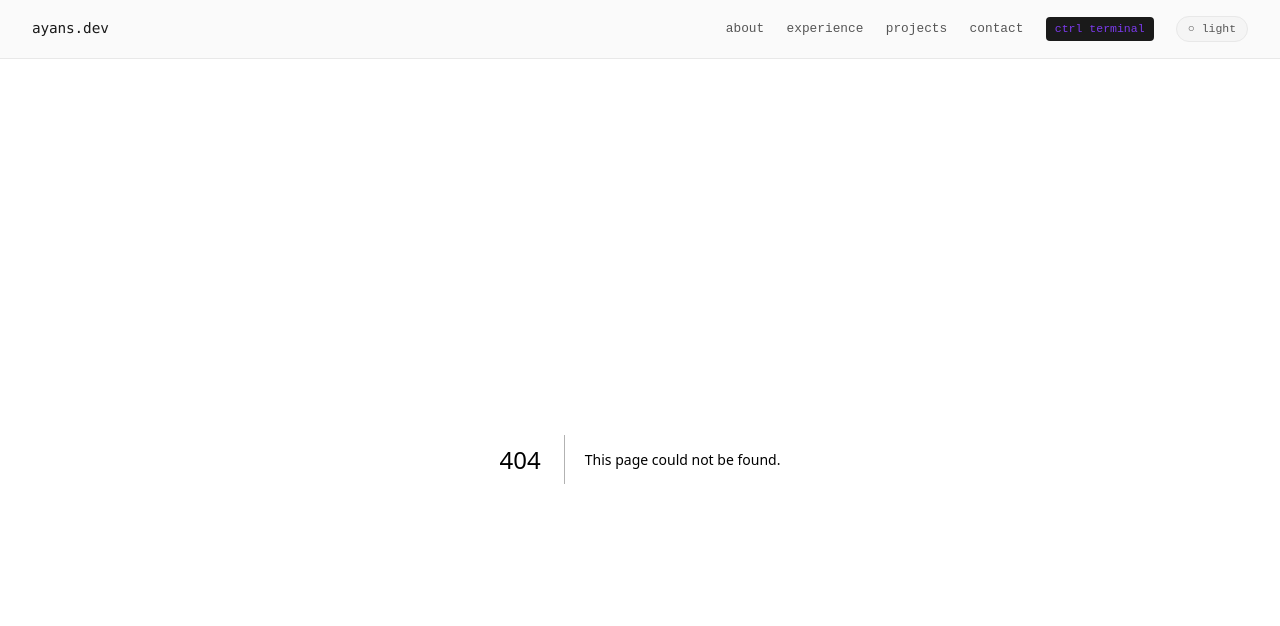
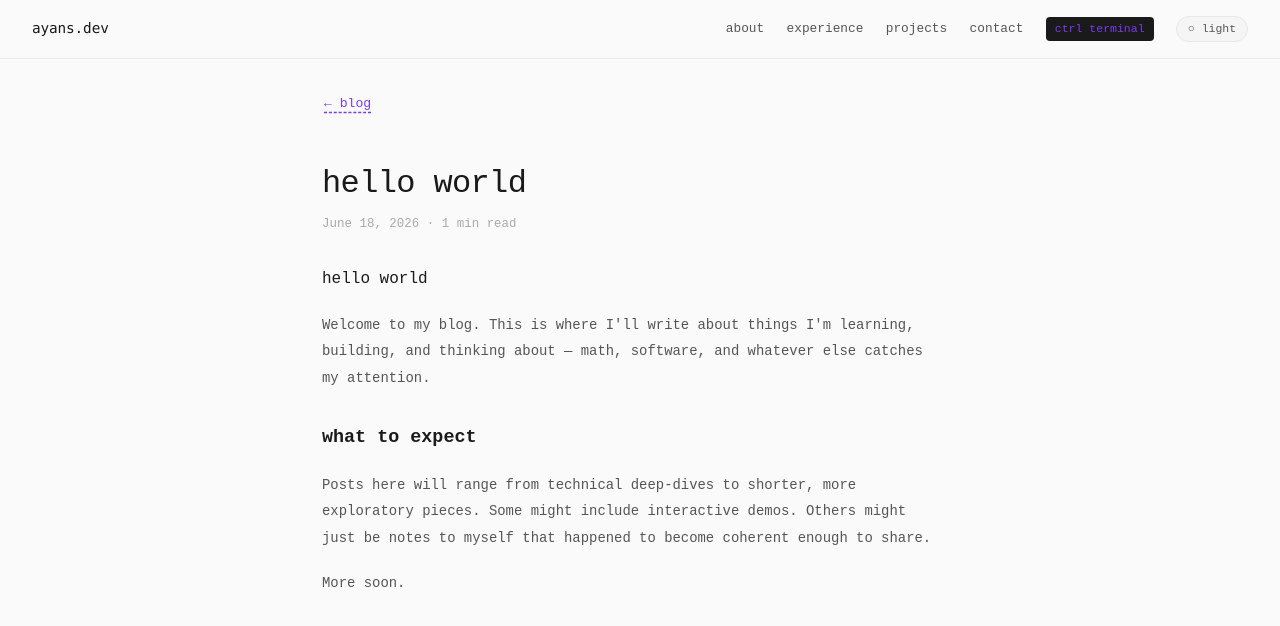
Before and after one commit to draggle/portfolio, a Next.js app: page /blog/1 in a window 1280 px wide. Before the commit this address had no page. Shown: the top 626 px of the page. Built offline with nearby package versions, Linux system fonts and the light colour scheme; a web font is replaced by a local one.

Commit message:
feat: add blog detail page with MDX dynamic import
Co-Authored-By: Claude Sonnet 4.6 <noreply@anthropic.com>

```diff
--- /dev/null
+++ b/src/app/blog/[id]/page.tsx
@@ -0,0 +1,41 @@
+import { notFound } from 'next/navigation'
+import type { Metadata } from 'next'
+import fs from 'fs'
+import path from 'path'
+import { posts } from '@/data/posts'
+import BlogPostLayout from '@/components/BlogPostLayout'
+import { readTime } from '@/lib/utils'
+
+export function generateStaticParams() {
+  return posts.map(p => ({ id: String(p.id) }))
+}
+
+export const dynamicParams = false
+
+export async function generateMetadata(
+  { params }: { params: Promise<{ id: string }> }
+): Promise<Metadata> {
+  const { id } = await params
+  const post = posts.find(p => p.id === Number(id))
+  return { title: post ? `${post.title} — ayan bin saif` : 'post not found' }
+}
+
+export default async function BlogPostPage(
+  { params }: { params: Promise<{ id: string }> }
+) {
+  const { id } = await params
+  const post = posts.find(p => p.id === Number(id))
+  if (!post) notFound()
+
+  const { default: Content } = await import(`@/content/blog/${id}.mdx`)
+
+  const filePath = path.join(process.cwd(), 'src', 'content', 'blog', `${id}.mdx`)
+  const raw = fs.readFileSync(filePath, 'utf8')
+  const minutes = readTime(raw)
+
+  return (
+    <BlogPostLayout title={post.title} date={post.date} readTimeMinutes={minutes}>
+      <Content />
+    </BlogPostLayout>
+  )
+}
--- /dev/null
+++ b/src/content/blog/1.mdx
@@ -0,0 +1,15 @@
+export const metadata = {
+  title: 'hello world',
+  date: '2026-06-18',
+  excerpt: 'My first blog post. A quick introduction to what I plan to write about here.',
+}
+
+# hello world
+
+Welcome to my blog. This is where I'll write about things I'm learning, building, and thinking about — math, software, and whatever else catches my attention.
+
+## what to expect
+
+Posts here will range from technical deep-dives to shorter, more exploratory pieces. Some might include interactive demos. Others might just be notes to myself that happened to become coherent enough to share.
+
+More soon.
```
